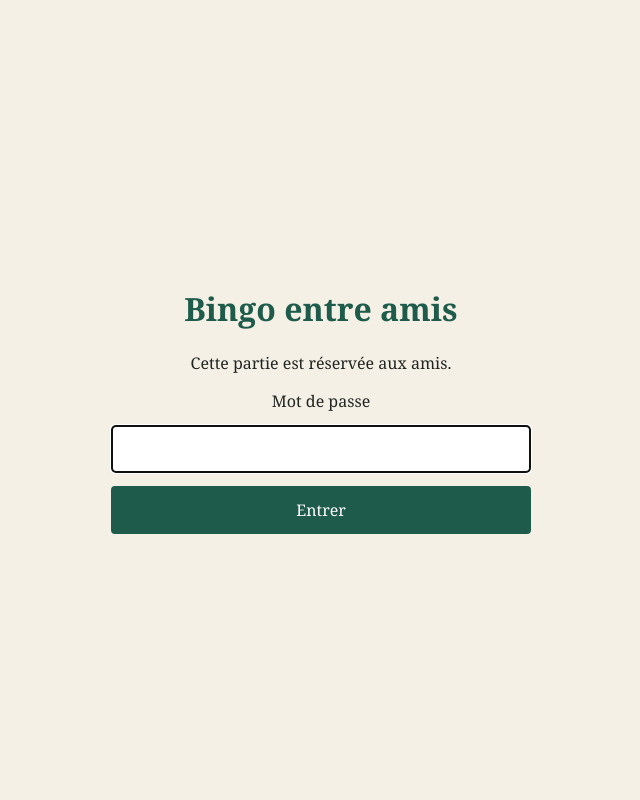
After one commit to mathuieu/bingo, a Python web app: template templates/connexion.html in a window 1280 px wide. The commit adds this page. Shown: the whole page, without its empty margins (319-959 px from the left). Run offline with Jinja, Linux system fonts and the light colour scheme; the template is opened without the code that fills it, so the values that code supplies are empty.

Commit message:
Add password protection

```diff
--- a/templates/admin.html
+++ b/templates/admin.html
@@ -101,6 +101,7 @@
 <body>
     <main>
         <h1>Administration</h1>
+        <p><a class="retour" href="{{ url_for('deconnexion') }}">Se déconnecter</a></p>
 
         {% if message %}
             <p class="message">{{ message }}</p>
--- /dev/null
+++ b/templates/connexion.html
@@ -0,0 +1,65 @@
+<!doctype html>
+<html lang="fr">
+<head>
+    <meta charset="utf-8">
+    <meta name="viewport" content="width=device-width, initial-scale=1">
+    <title>Accès privé - Bingo</title>
+    <style>
+        :root {
+            color-scheme: light;
+            font-family: Georgia, serif;
+            background: #f4f0e6;
+            color: #20251f;
+        }
+
+        body {
+            margin: 0;
+            min-height: 100vh;
+            display: grid;
+            place-items: center;
+        }
+
+        main {
+            width: min(92vw, 420px);
+            padding: 2rem;
+            text-align: center;
+        }
+
+        h1 { color: #1e5b4a; }
+
+        form {
+            display: grid;
+            gap: 0.8rem;
+        }
+
+        input, button {
+            font: inherit;
+            padding: 0.7rem 0.8rem;
+            border: 2px solid #1e5b4a;
+            border-radius: 4px;
+        }
+
+        button {
+            background: #1e5b4a;
+            color: white;
+            cursor: pointer;
+        }
+
+        .erreur { color: #a22c2c; }
+    </style>
+</head>
+<body>
+    <main>
+        <h1>Bingo entre amis</h1>
+        <p>Cette partie est réservée aux amis.</p>
+        <form method="post" action="{{ url_for('connexion') }}">
+            <label for="mot-de-passe">Mot de passe</label>
+            <input id="mot-de-passe" name="mot_de_passe" type="password" autocomplete="current-password" required autofocus>
+            <button type="submit">Entrer</button>
+        </form>
+        {% if erreur %}
+            <p class="erreur">{{ erreur }}</p>
+        {% endif %}
+    </main>
+</body>
+</html>
--- a/templates/index.html
+++ b/templates/index.html
@@ -129,6 +129,8 @@
     <main data-numero="{{ numero or '' }}">
         <h1>Bingo</h1>
 
+        <p><a class="retour" href="{{ url_for('deconnexion') }}">Se déconnecter</a></p>
+
         {% if not mode and not grille and not erreur %}
             <div class="choix">
                 <a href="{{ url_for('accueil', mode='creation') }}">
```
Also changed, not shown: app.py (+36 -1 lines), README.md, 1 other file.
